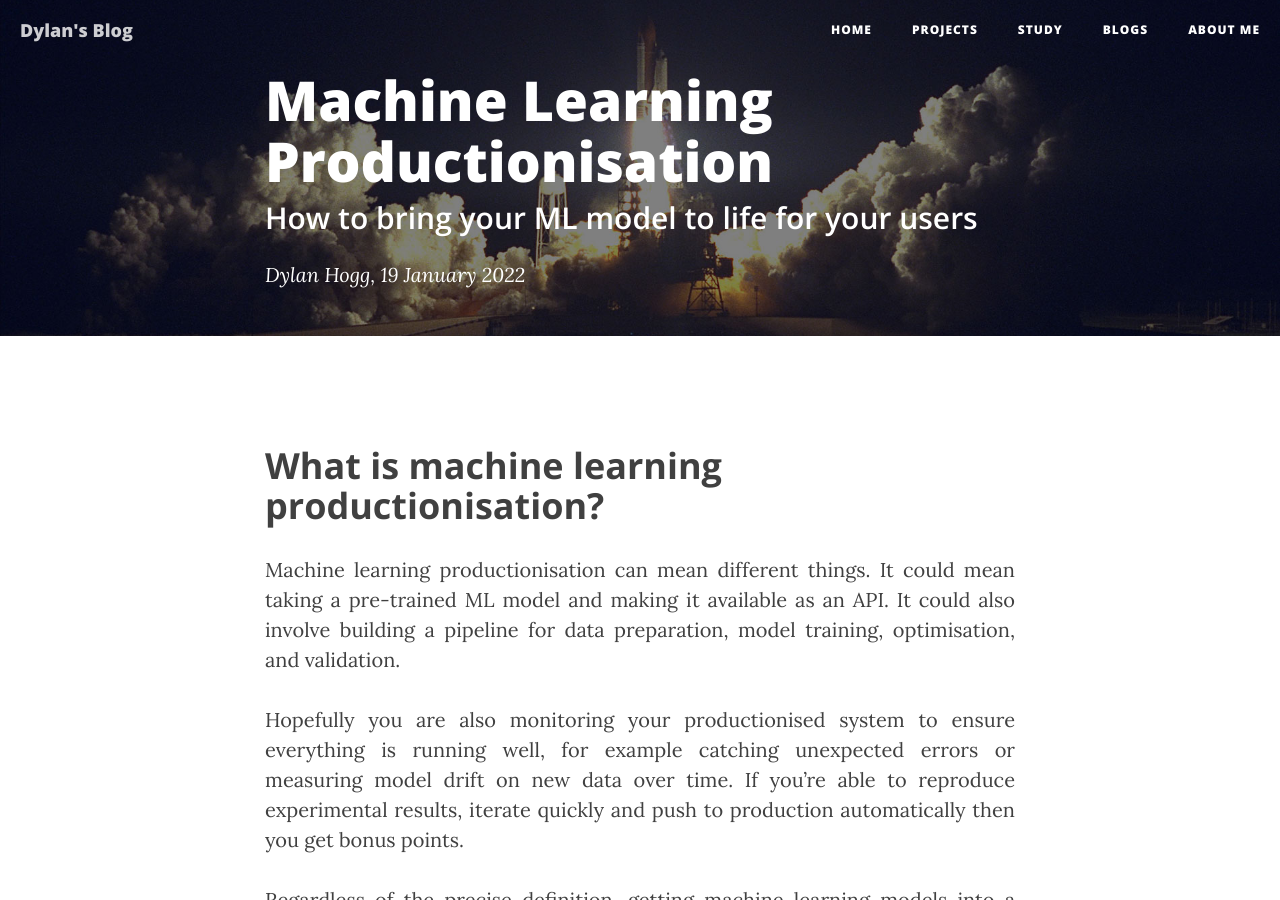
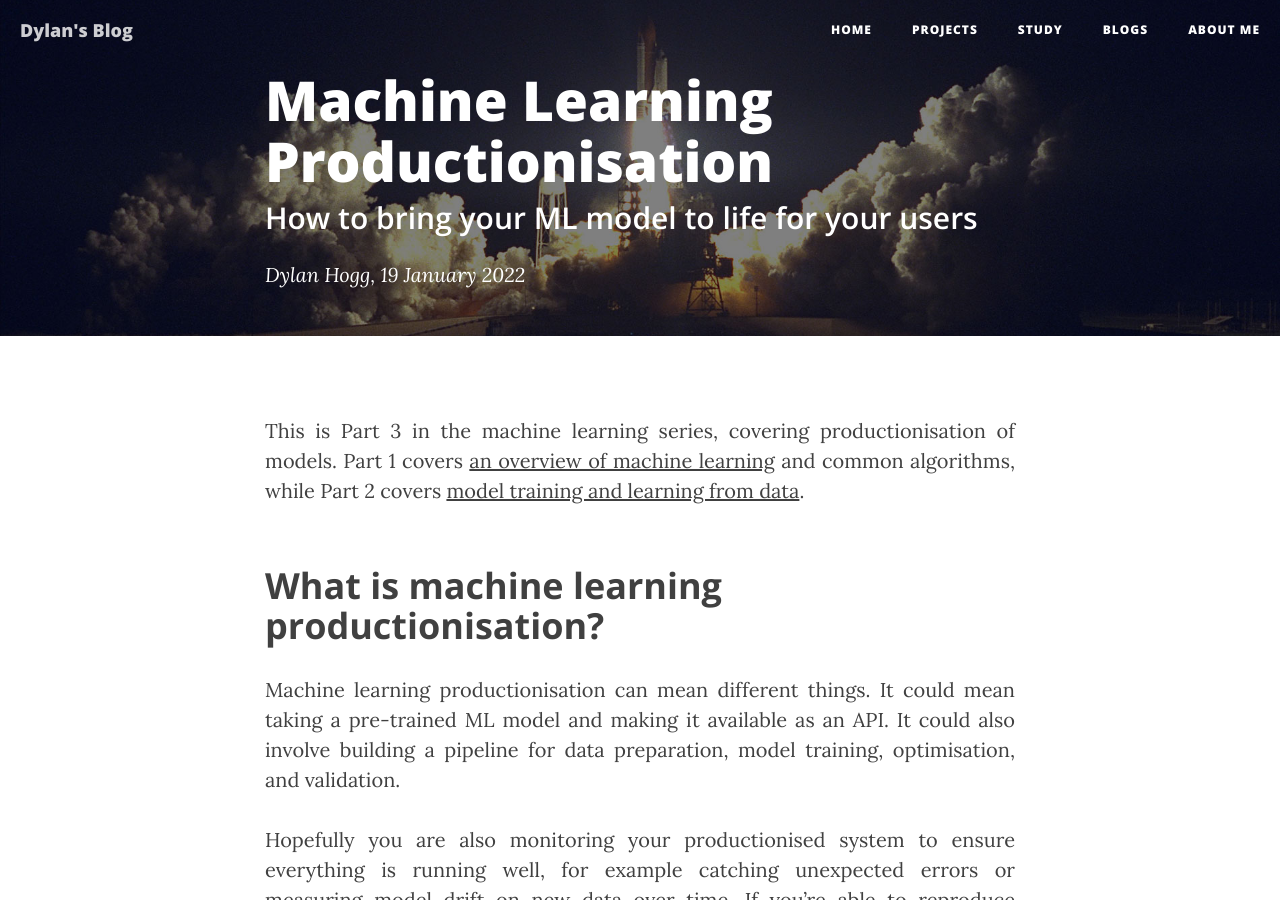
Before and after one commit to dylanhogg/dylanhogg.github.io, a Jekyll site: the page built from _posts/2022-01-19-ml-productionisation.markdown, in a window 1280 px wide and 900 px high. Built offline with Jekyll 4.4.1, drawn with Linux system fonts in a browser that asks for light colours; nearby versions of some CDN libraries; comment, search, counter and statistics services are not loaded; some of the changed text lies outside the part shown.

Commit message:
Added see also links within ML series.

```diff
--- a/_posts/2022-01-19-ml-productionisation.markdown
+++ b/_posts/2022-01-19-ml-productionisation.markdown
@@ -17,10 +17,11 @@ comments:   true
     }
 </style>
 
+This is Part 3 in the machine learning series, covering productionisation of models. Part 1 covers <a href="https://blog.infocruncher.com/2023/02/15/ml-overview/">an overview of machine learning</a> and common algorithms, while Part 2 covers <a href="https://blog.infocruncher.com/2023/02/17/ml-training/">model training and learning from data</a>.
+
 <h2 class="section-heading" id="wimlp">What is machine learning productionisation?</h2>
 
 Machine learning productionisation can mean different things. It could mean taking a pre-trained ML model and making it available as an API. It could also involve building a pipeline for data preparation, model training, optimisation, and validation.
-
 
 Hopefully you are also monitoring your productionised system to ensure everything is running well, for example catching unexpected errors or measuring model drift on new data over time. If you're able to reproduce experimental results, iterate quickly and push to production automatically then you get bonus points.
 
@@ -302,5 +303,7 @@ The machine learning space is evolving rapidly and it's great to see best practi
 
 - <a href="https://ml-ops.org/">ml-ops.org</a> - Great MLOps resource by <a href="https://www.innoq.com/">innoq</a>
 - <a href="https://mymlops.com/">mymlops.com</a> - Build your MLOps stack by <a href="https://www.linkedin.com/in/tanel-sarnet/">Tanel Sarnet</a> and <a href="https://www.linkedin.com/in/nathaliamdc/">Nathalia Campos</a>
+- <a href="https://arxiv.org/abs/2209.09125">Operationalizing Machine Learning: An Interview Study</a> arxiv paper by Shankar et al, 2022
+- <a href="https://arxiv.org/abs/2205.02302">Machine Learning Operations (MLOps): Overview, Definition, and Architecture</a> arxiv paper by Kreuzberger et al, 2022
 - <a href="/resources/ml-productionisation/The Big Book of MLOps (Databricks, v6, 2022).pdf">The Big Book of MLOps (pdf)</a> by <a href="https://www.databricks.com/p/ebook/the-big-book-of-mlops">Databricks</a>
 - <a href="/resources/ml-productionisation/MLOps - A Holistic Approach (wandb, 2022).pdf">MLOps - A Holistic Approach (pdf)</a> by <a href="https://wandb.ai/site/holistic-mlops-whitepaper-download">wandb.ai</a>
--- a/_posts/2023-02-15-ml-overview.markdown
+++ b/_posts/2023-02-15-ml-overview.markdown
@@ -139,7 +139,7 @@ I recommend playing with the <a href="https://playground.tensorflow.org/">Tensor
 
 <h2 class="section-heading" id="next-steps">Next Steps</h2>
 
-In followup posts I’ll cover how ML algorithms actually learn from data, as well as ways to ensure you train a good model by addressing model complexity, overfitting and data splits.
+Check out <a href="https://blog.infocruncher.com/2023/02/17/ml-training/">Part 2 of the machine learning series</a> covering how algorithms learn from data, as well as ways to ensure you train a good model by addressing model complexity, overfitting and data splits.
 
 If you really want to jump into ML, I also recommend <a href="https://www.andrewng.org/">Andrew Ng</a>’s fantastic Stanford CS229 lecture series available on youtube. Have fun!
 
--- a/_posts/2023-02-17-ml-training.markdown
+++ b/_posts/2023-02-17-ml-training.markdown
@@ -20,6 +20,8 @@ comments:   true
       margin: 0 auto;
     }
 </style>
+
+This is Part 2 in the machine learning series, covering model training and learning from data. Part 1 covers <a href="https://blog.infocruncher.com/2023/02/15/ml-overview/">an overview of machine learning and common algorithms</a>.
 
 <h2 class="section-heading" id="how">How does an ML Algorithm actually learn?</h2>
 
@@ -254,6 +256,8 @@ comments:   true
 
 <h2 class="section-heading" id="resources">Further Resources</h2>
 
+<p>Check out <a href="https://blog.infocruncher.com/2022/01/19/ml-productionisation/">Part 3 of this machine learning series</a> covering deploying machine learning models into a production system and maintaining them over time.</p>
+
 <p>These are my recommended machine and deep learning lecture videos, all available via Youtube:</p>
 
 <ul><li>
```
Also changed, not shown: README.md.
